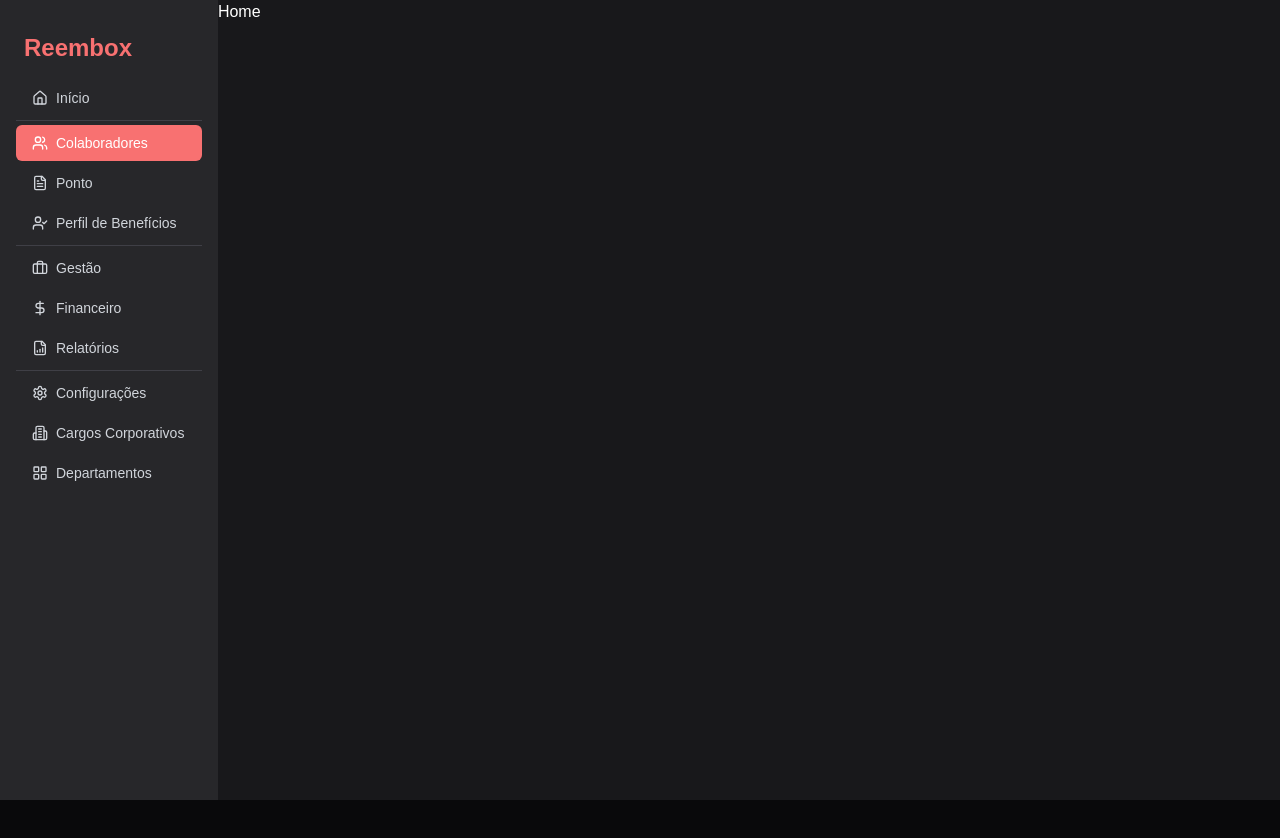
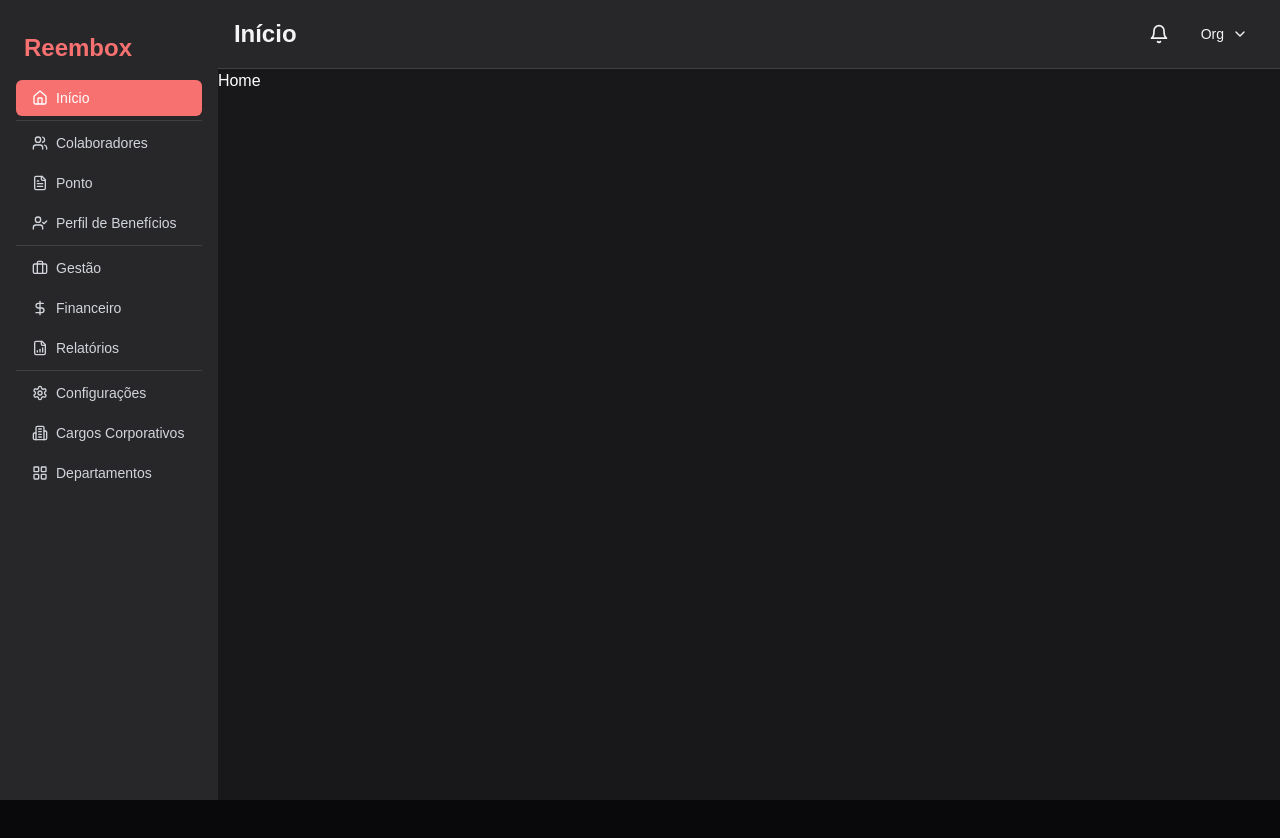
Before and after one commit to douglasnicida/reembox_frontend, a React (Vite) app: page / in a window 1280 px wide. Shown: the top 838 px of the page. Before the commit the page ends 800 px from the top, so only its background shows below. Built offline with nearby package versions, Linux system fonts and the light colour scheme.

Commit message:
feat - Creating routes and using navigate hook to redirect to new pages, separating header component instead rendering only inside collaborators.tsx and creating new context to get the active item

```diff
--- /dev/null
+++ b/src/components/custom_components/Header.tsx
@@ -0,0 +1,19 @@
+import {Bell, ChevronDown} from "lucide-react";
+import {Button} from "@/components/ui/button.tsx";
+import {useActiveItem} from "@/context/ActiveItemContext.tsx";
+
+export default function Header() {
+    const { activeItem } = useActiveItem();
+    return (
+        <header className="flex items-center justify-between border-b border-zinc-700 bg-zinc-800 p-4">
+        <h1 className="text-2xl font-semibold">{activeItem}</h1>
+        <div className="flex items-center gap-4">
+            <Bell className="h-5 w-5"/>
+            <Button variant="ghost" className="gap-2">
+                <span>Org</span>
+                <ChevronDown className="h-4 w-4"/>
+            </Button>
+        </div>
+    </header>
+    )
+}
--- a/src/components/custom_components/Sidebar.tsx
+++ b/src/components/custom_components/Sidebar.tsx
@@ -1,3 +1,5 @@
+import { useState } from "react"
+import { useNavigate } from "react-router-dom"
 import { Separator } from "@/components/ui/separator"
 import {
     Users,
@@ -12,17 +14,20 @@ import {
     LayoutGrid,
 } from "lucide-react"
 import { Button } from "../ui/button"
+import {useActiveItem} from "@/context/ActiveItemContext.tsx";
 
 interface SidebarProps {
     Icon: React.ElementType,
-    label: string
-    active?: boolean
+    label: string,
+    active: boolean,
+    onClick: () => void
 }
 
-function SidebarItem({ Icon, label, active = false }: SidebarProps) {
+function SidebarItem({ Icon, label, active, onClick }: SidebarProps) {
     return (
         <Button
             variant="ghost"
+            onClick={onClick}
             className={`w-full justify-start gap-2 ${
                 active ? 'bg-red-400 text-white' : 'text-gray-300 hover:bg-gray-700 hover:text-white'
             }`}
@@ -34,25 +39,83 @@ function SidebarItem({ Icon, label, active = false }: SidebarProps) {
 }
 
 export default function Sidebar() {
+    const {activeItem, setActiveItem} = useActiveItem();
+    const navigate = useNavigate()
+
+    const handleItemClick = (label: string, path: string) => {
+        setActiveItem(label)
+        navigate(path)
+    }
+
     return (
         <div className="w-64 bg-zinc-800 p-4">
             <div className="flex items-center gap-2 px-2 py-4 text-red-400">
                 <span className="text-2xl font-bold">Reembox</span>
             </div>
             <nav className="space-y-1">
-                <SidebarItem Icon={Home} label="Início" />
+                <SidebarItem
+                    Icon={Home}
+                    label="Início"
+                    active={activeItem === "Início"}
+                    onClick={() => handleItemClick("Início", "/")}
+                />
                 <Separator className="my-2 bg-zinc-700" />
-                <SidebarItem Icon={Users} label="Colaboradores" active />
-                <SidebarItem Icon={FileText} label="Ponto" />
-                <SidebarItem Icon={UserCheck} label="Perfil de Benefícios" />
+                <SidebarItem
+                    Icon={Users}
+                    label="Colaboradores"
+                    active={activeItem === "Colaboradores"}
+                    onClick={() => handleItemClick("Colaboradores", "/collabs")}
+                />
+                <SidebarItem
+                    Icon={FileText}
+                    label="Ponto"
+                    active={activeItem === "Ponto"}
+                    onClick={() => handleItemClick("Ponto", "/ponto")}
+                />
+                <SidebarItem
+                    Icon={UserCheck}
+                    label="Perfil de Benefícios"
+                    active={activeItem === "Perfil de Benefícios"}
+                    onClick={() => handleItemClick("Perfil de Benefícios", "/benefits")}
+                />
                 <Separator className="my-2 bg-zinc-700" />
-                <SidebarItem Icon={Briefcase} label="Gestão" />
-                <SidebarItem Icon={DollarSign} label="Financeiro" />
-                <SidebarItem Icon={FileBarChart} label="Relatórios" />
+                <SidebarItem
+                    Icon={Briefcase}
+                    label="Gestão"
+                    active={activeItem === "Gestão"}
+                    onClick={() => handleItemClick("Gestão", "/management")}
+                />
+                <SidebarItem
+                    Icon={DollarSign}
+                    label="Financeiro"
+                    active={activeItem === "Financeiro"}
+                    onClick={() => handleItemClick("Financeiro", "/financial")}
+                />
+                <SidebarItem
+                    Icon={FileBarChart}
+                    label="Relatórios"
+                    active={activeItem === "Relatórios"}
+                    onClick={() => handleItemClick("Relatórios", "/reports")}
+                />
                 <Separator className="my-2 bg-zinc-700" />
-                <SidebarItem Icon={Settings} label="Configurações" />
-                <SidebarItem Icon={Building2} label="Cargos Corporativos" />
-                <SidebarItem Icon={LayoutGrid} label="Departamentos" />
+                <SidebarItem
+                    Icon={Settings}
+                    label="Configurações"
+                    active={activeItem === "Configurações"}
+                    onClick={() => handleItemClick("Configurações", "/config")}
+                />
+                <SidebarItem
+                    Icon={Building2}
+                    label="Cargos Corporativos"
+                    active={activeItem === "Cargos Corporativos"}
+                    onClick={() => handleItemClick("Cargos Corporativos", "/corporate")}
+                />
+                <SidebarItem
+                    Icon={LayoutGrid}
+                    label="Departamentos"
+                    active={activeItem === "Departamentos"}
+                    onClick={() => handleItemClick("Departamentos", "/departments")}
+                />
             </nav>
         </div>
     )
--- /dev/null
+++ b/src/context/ActiveItemContext.tsx
@@ -0,0 +1,46 @@
+import React, { createContext, useContext, useState } from "react";
+import {useLocation} from "react-router-dom";
+
+interface ActiveItemContextType {
+    activeItem: string;
+    setActiveItem: React.Dispatch<React.SetStateAction<string>>;
+}
+export const RoutesMap: Record<string, string> = {
+    "/": "Início",
+    "/collabs": "Colaboradores",
+    "/ponto": "Ponto",
+    "/benefits": "Perfil de Benefícios",
+    "/management": "Gestão",
+    "/financial": "Financeiro",
+    "/reports": "Relatórios",
+    "/config": "Configurações",
+    "/corporate": "Cargos Corporativos",
+    "/departments": "Departamentos",
+}
+
+const ActiveItemContext = createContext<ActiveItemContextType | undefined>(undefined);
+
+export const useActiveItem = () => {
+    const context = useContext(ActiveItemContext);
+    if (!context) {
+        throw new Error("useActiveItem must be used within ActiveItemProvider");
+    }
+    return context;
+};
+
+export const ActiveItemProvider: React.FC<{ children: React.ReactNode }> = ({ children }) => {
+
+    React.useEffect(() => {
+        setActiveItem('Início')
+        const location = window.location.pathname;
+        setActiveItem(RoutesMap[location]);
+    }, [window.location.pathname]);
+
+    const [activeItem, setActiveItem] = useState<string>('');
+
+    return (
+        <ActiveItemContext.Provider value={{ activeItem, setActiveItem }}>
+            {children}
+        </ActiveItemContext.Provider>
+    );
+};
--- a/src/main.tsx
+++ b/src/main.tsx
@@ -3,15 +3,16 @@ import { createRoot } from 'react-dom/client'
 import './index.css'
 import AppRoute from './routes.tsx'
 import { ThemeProvider } from './components/theme-provider.tsx'
-import Sidebar from './components/custom_components/Sidebar.tsx'
+import {ActiveItemProvider} from "@/context/ActiveItemContext.tsx";
 
 createRoot(document.getElementById('root')!).render(
   <StrictMode>
     <ThemeProvider defaultTheme="dark" storageKey="vite-ui-theme">
 
-      <div className="dark flex h-screen bg-zinc-900 text-zinc-100">
-        <Sidebar />
+      <div>
+          <ActiveItemProvider>
         <AppRoute />
+          </ActiveItemProvider>
       </div>
 
     </ThemeProvider>
--- a/src/pages/Collaborators.tsx
+++ b/src/pages/Collaborators.tsx
@@ -18,6 +18,7 @@ import {
 } from "lucide-react"
 import TableComponent from "@/components/custom_components/TableComponent"
 import { Collaborator } from "@/types/models.type"
+import Header from "@/components/custom_components/Header.tsx";
 // import Sidebar from "@/components/custom_components/Sidebar"
 
 const collaborators: Collaborator[] = [
@@ -105,19 +106,7 @@ export default function Component() {
 
   return (
     <>
-      {/* Main content */}
       <div className="flex-1 overflow-auto">
-        <header className="flex items-center justify-between border-b border-zinc-700 bg-zinc-800 p-4">
-          <h1 className="text-2xl font-semibold">Colaboradores</h1>
-          <div className="flex items-center gap-4">
-            <Bell className="h-5 w-5" />
-            <Button variant="ghost" className="gap-2">
-              <span>Org</span>
-              <ChevronDown className="h-4 w-4" />
-            </Button>
-          </div>
-        </header>
-
         {/* Search and filter bar */}
         <div className="flex items-center justify-between gap-4 border-b border-zinc-700 bg-zinc-800 p-4">
           <div className="relative flex-1">
--- a/src/routes.tsx
+++ b/src/routes.tsx
@@ -1,14 +1,32 @@
 import { BrowserRouter, Routes, Route } from 'react-router-dom';
 import App from './App';
 import CollaboratorsPage from './pages/Collaborators';
+import Sidebar from "@/components/custom_components/Sidebar.tsx";
+import Header from "@/components/custom_components/Header.tsx";
 
 export default function AppRoute() {
     return (
         <BrowserRouter>
-            <Routes>
-                <Route path="/" element={<App />} />
-                <Route path="/collabs" element={<CollaboratorsPage />} />
-            </Routes>
+            <div className="dark flex h-screen bg-zinc-900 text-zinc-100">
+                <Sidebar/>
+                <div className="flex flex-col w-full">
+                    <Header/>
+                    <div className="flex-grow">
+                        <Routes>
+                            <Route path="/" element={<App/>}/>
+                            <Route path="/collabs" element={<CollaboratorsPage/>}/>
+                            <Route path="/ponto" element={<App/>}/>
+                            <Route path="/benefits" element={<App/>}/>
+                            <Route path="/management" element={<App/>}/>
+                            <Route path="/financial" element={<App/>}/>
+                            <Route path="/reports" element={<App/>}/>
+                            <Route path="/config" element={<App/>}/>
+                            <Route path="/corporate" element={<App/>}/>
+                            <Route path="/departments" element={<App/>}/>
+                        </Routes>
+                    </div>
+                </div>
+            </div>
         </BrowserRouter>
     );
 }
```
Also changed, not shown: 1 other file (tests, documents, lock files or other folders). Lines whose indentation alone changed are shown as unchanged.
